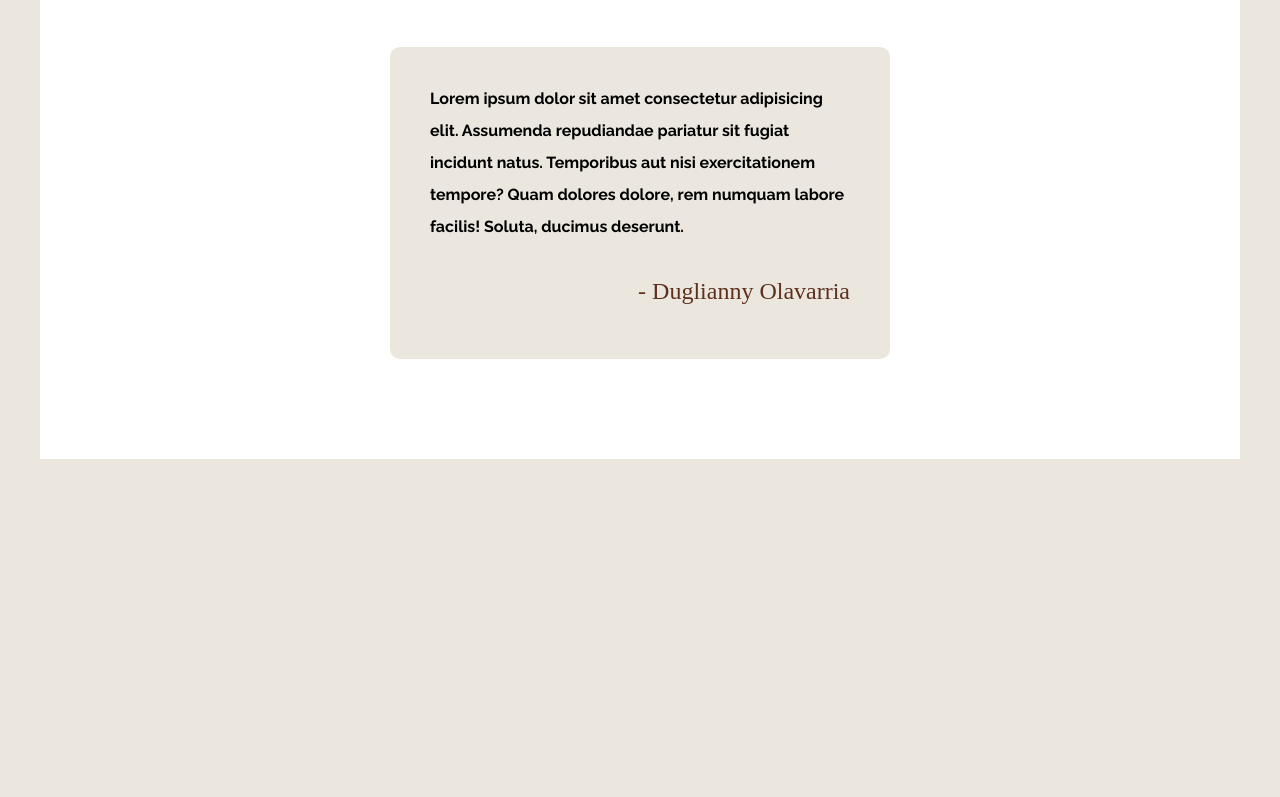
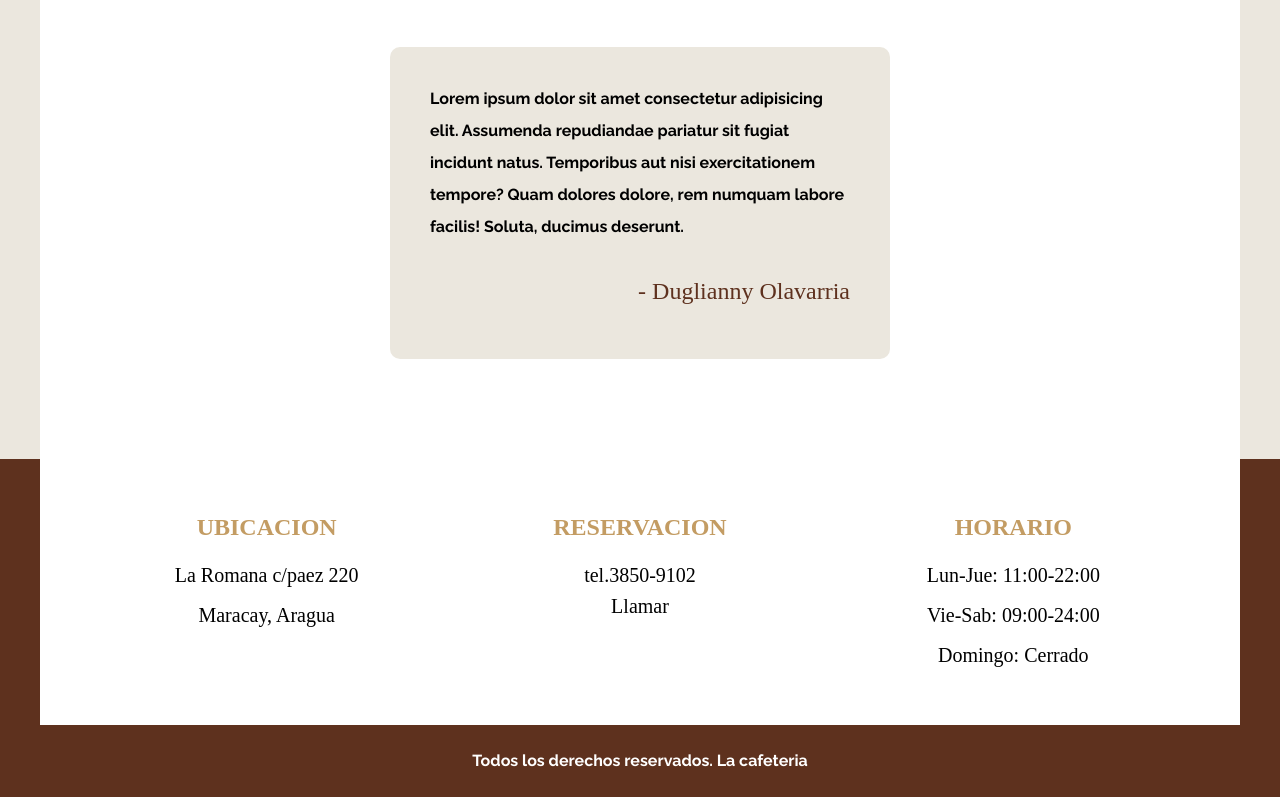
Before and after one commit to Duglianny/proyecto-cafeteria, a website: page index.html in a window 1280 px wide. Shown: the part 4414-5211 px from the top of the page. Before the commit the page ends 4873 px from the top, so only its background shows below. Drawn offline with Linux system fonts and the light colour scheme; files whose address does not match are found by name; a web font is replaced by a local one.

Commit message:
merge a explanation

```diff
--- a/index.html
+++ b/index.html
@@ -234,5 +234,33 @@
     </section>
 
 
+    <footer class="footer">
+      <div class="contenedor contenido-footer bg-white">
+
+        <div class="footer-box ubicacion">
+          <h3>ubicacion</h3>
+          <p>La Romana c/paez 220</p>
+          <p>Maracay, Aragua</p>
+        </div>
+
+        <div class="footer-box reservacion">
+          <h3>reservacion</h3>
+          <p>tel.3850-9102</p>
+          <a href="tel.+38509102">Llamar</a>
+        </div>
+
+        <div class="footer-box horario">
+          <h3>horario</h3>
+          <p>Lun-Jue: 11:00-22:00</p>
+          <p>Vie-Sab: 09:00-24:00</p>
+          <p>Domingo: Cerrado</p>
+        </div>
+
+      </div>
+
+      <p class="copyright">Todos los derechos reservados. La cafeteria</p>
+    </footer>
+
+
 </body>
 </html>
--- a/src/scss/app.scss
+++ b/src/scss/app.scss
@@ -1,3 +1,4 @@
 @use './base';
 @use './header';
+@use './footer';
 @use 'inicio';
--- a/src/scss/base/_globales.scss
+++ b/src/scss/base/_globales.scss
@@ -24,6 +24,7 @@ p{
 }
 a{
   text-decoration: none;
+  color: v.$negro;
 }
 img{
   width: 100%;
--- /dev/null
+++ b/src/scss/footer/_footer.scss
@@ -0,0 +1,44 @@
+@use 'base/variables' as v;
+@use 'base/mixins' as m;
+
+.footer{
+  background-color: v.$primario;
+
+  .contenido-footer{
+    padding: 5rem;
+
+    @include m.tablet{
+      @include m.grid (3, 2rem)
+    }
+  }
+
+  .copyright{
+    text-align: center;
+    color: v.$blaco;
+    margin: 0;
+    padding: 2rem;
+  }
+}
+
+.footer-box{
+  text-align: center;
+  font-family: v.$fuente_cursiva;
+  margin-bottom: v.$separacion;
+
+  @include m.tablet{
+    margin-bottom: 0;
+  }
+
+  h3{
+    font-family: v.$fuente_cursiva;
+    font-size: 2.4rem;
+    color: v.$secundario;
+    margin: 0 0 1rem 0;
+  }
+
+  p, a{
+    font-size: 2rem;
+    margin: 0;
+
+  }
+}
--- /dev/null
+++ b/src/scss/footer/_index.scss
@@ -0,0 +1 @@
+@forward './footer';
```
Also changed, not shown: build/css/app.css.
